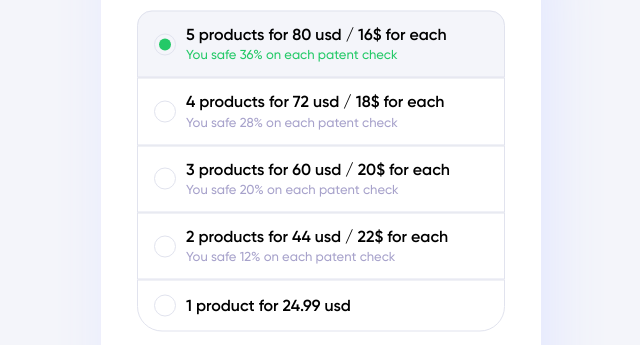
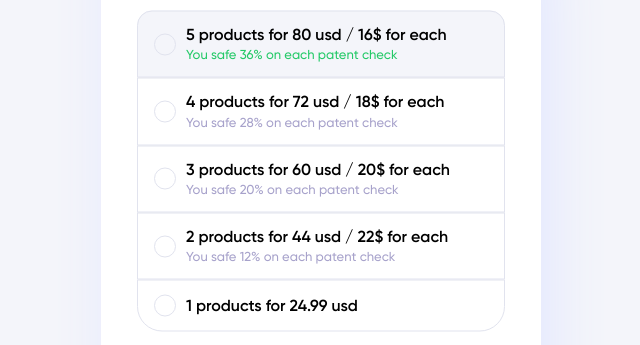
Before and after one commit to Fpsska/web-ui-task, a plain HTML site: page assets/html/products.html in a window 1280 px wide. Both pictures are taken after a click on the element 640 px from the left and 255 px from the top of the page. Shown: the part 211-556 px from the top of the page, 319-959 px from the left. Drawn offline with Linux system fonts and the light colour scheme.

Commit message:
REFACTORING: overwrite logic of render choose__column HTML-elements

```diff
--- a/assets/html/products.html
+++ b/assets/html/products.html
@@ -29,52 +29,7 @@
                         <span class="subtitle">The more items you check, the better the price.</span>
                     </div>
 
-                    <div class="form-choose__section_2">
-
-                        <fieldset class="form-choose__column">
-                            <input class="form-choose__input" type="radio" name="product">
-                            <span class="custom-radio"></span>
-                            <label class="form-choose__text">
-                                <span class="form-choose__title">5 products for 80 usd / 16$ for each</span>
-                                <span class="form-choose__subtitle">You safe 36% on each patent check</span>
-                            </label>
-                        </fieldset>
-
-                        <fieldset class="form-choose__column">
-                            <input class="form-choose__input" type="radio" name="product">
-                            <span class="custom-radio"></span>
-                            <label class="form-choose__text">
-                                <span class="form-choose__title">4 products for 72 usd / 18$ for each</span>
-                                <span class="form-choose__subtitle">You safe 28% on each patent check</span>
-                            </label>
-                        </fieldset>
-
-                        <fieldset class="form-choose__column">
-                            <input class="form-choose__input" type="radio" name="product">
-                            <span class="custom-radio"></span>
-                            <label class="form-choose__text">
-                                <span class="form-choose__title">3 products for 60 usd / 20$ for each</span>
-                                <span class="form-choose__subtitle">You safe 20% on each patent check</span>
-                            </label>
-                        </fieldset>
-
-                        <fieldset class="form-choose__column">
-                            <input class="form-choose__input" type="radio" name="product">
-                            <span class="custom-radio"></span>
-                            <label class="form-choose__text">
-                                <span class="form-choose__title">2 products for 44 usd / 22$ for each</span>
-                                <span class="form-choose__subtitle">You safe 12% on each patent check</span>
-                            </label>
-                        </fieldset>
-
-                        <fieldset class="form-choose__column">
-                            <input class="form-choose__input" type="radio" name="product">
-                            <span class="custom-radio"></span>
-                            <label class="form-choose__text">
-                                <span class="form-choose__title">1 product for 24.99 usd</span>
-                            </label>
-                        </fieldset>
-                    </div>
+                    <div class="form-choose__section_2"></div>
 
                     <div class="form-choose__section_3">
                         <button class="btn form-choose__button" type="submit" disabled>Continue</button>
--- a/assets/js/main.js
+++ b/assets/js/main.js
@@ -1,79 +1,125 @@
 document.addEventListener("DOMContentLoaded", () => {
-    const productTemplates = document.querySelectorAll(".form-choose__column");
-    const productLabels = document.querySelectorAll(".form-choose__subtitle");
-    const productInputs = document.querySelectorAll(".form-choose__input");
+    generateProductTemplates(products); // TODO: run if current page is products.html
+    handleSelectProduct();
+})
 
-    productTemplates.forEach(item => {
-        item.addEventListener("click", () => {
-            productTemplates.forEach(item => item.classList.remove("selected"));
-            productLabels.forEach(item => item.classList.remove("selected"));
-            productInputs.forEach(item => item.removeAttribute("checked"));
+const products = [
+    {
+        id: 'uu_id_1',
+        items: 1,
+        price: {
+            full: 24.99,
+        },
+        isSelected: false
+    },
+    {
+        id: 'uu_id_2',
+        items: 2,
+        price: {
+            full: 44,
+            each: 22,
+            benefit: 12
+        },
+        isSelected: false
+    },
+    {
+        id: 'uu_id_3',
+        items: 3,
+        price: {
+            full: 60,
+            each: 20,
+            benefit: 20
+        },
+        isSelected: false
+    },
+    {
+        id: 'uu_id_4',
+        items: 4,
+        price: {
+            full: 72,
+            each: 18,
+            benefit: 28
+        },
+        isSelected: false
+    },
+    {
+        id: 'uu_id_5',
+        items: 5,
+        price: {
+            full: 80,
+            each: 16,
+            benefit: 36
+        },
+        isSelected: false
+    }
+]
 
-            // /. deleting classes / attribute by onClick event
+const generateProductTemplates = (productsArray) => {
+    const productWrapper = document.querySelector('.form-choose__section_2');
 
-            item.classList.add("selected");
+    if (!productWrapper || !products?.length) return;
 
-            const targetProductTemplateIdx = Array.from(productTemplates).indexOf(item); // get the index of each form-choose__column item
-
-            if (productLabels[targetProductTemplateIdx]) {               // assigns the selected class if there is no form-choose__subtitle class
-                productLabels[targetProductTemplateIdx].classList.add("selected");
+    const getProductTemplate = (data) => {
+        const product = document.createElement('fieldset');
+        product.classList.add('form-choose__column');
+        product.innerHTML = `
+            <input class="form-choose__input" type="radio" name="product" checked=${data.isSelected}>
+            <span class="custom-radio"></span>
+            <label class="form-choose__text">
+                <span class="form-choose__title">${data.items} products for ${data.price.full} usd ${data.price.benefit ? `/ ${data.price.each}$ for each` : ''}</span>
+                ${data.price.benefit ? `<span class="form-choose__subtitle">You safe ${data.price.benefit}% on each patent check</span>` : ''}
+            </label>
+        `
+        return product;
     }
 
-            const reverseIdx = Array.from(productTemplates).reverse().indexOf(item) // reverse the array to display the product in the correct order
-            switchNumber(reverseIdx + 1);                                     // add 1 element to the reversed array (form__fieldset block)
-
-            productInputs[targetProductTemplateIdx].setAttribute("checked", "");  // sets the checked attribute of the selected INPUT element based on the index
-            switchButton.removeAttribute("disabled");         // makes the Continue button interactive (disabled by default)
-        })
-    });
-
-    // /. active products
-
-    const switchButton = document.querySelector(".form-choose__button");
-    const content = document.querySelector(".content");
-    const formChoose = document.querySelector(".form-choose");
-
-    switchButton.addEventListener("click", () => {  // changes the order of displaying blocks by pressing the Continue button
-        content.style.display = "block";
-        formChoose.style.display = "none";
-    })
-
-    const switchNumber = (number) => {            // function for creating the required number of elements form__fieldset
-        const productTemplate = document.querySelector(".form__fieldset").cloneNode(true);  // clones the selected HTML structure of the first form__fieldset element
-        const parentTemplate = document.querySelector(".content__section_1");
-
-        while (parentTemplate.firstChild) {       // clears the list of form__fieldset elements
-            parentTemplate.removeChild(parentTemplate.firstChild);
-        }
-        parentTemplate.appendChild(productTemplate); // creates the first element
-
-        // /. resetting the product list
-
-        for (let i = 2; i <= number; i++) {
-            let productTemplate = document.querySelector(".form__fieldset").cloneNode(true);
-
-            productTemplate.querySelector(".title").innerText = `Product ${i}`;              // change the text content of the .title child
-            parentTemplate.appendChild(productTemplate);                                     // adds a new modified block element to the end of the list of children
-            productTemplate.setAttribute("data-mark", `${i}`);
+    [...productsArray.reverse()].forEach((item) => productWrapper.appendChild(getProductTemplate(item)));
 }
 
-        // /. dublicate template
+// const switchNumber = (number) => {
+//     // function for creating the required number of elements form__fieldset
+//     const productTemplate = document.querySelector(".form__fieldset").cloneNode(true);  // clones the selected HTML structure of the first form__fieldset element
+//     const parentTemplate = document.querySelector(".content__section_1");
 
-        let counter = number;  // current number of items in the cart
-        const productBlocks = document.querySelectorAll(".form__fieldset");
+//     // while (parentTemplate.firstChild) {       // clears the list of form__fieldset elements
+//     //     parentTemplate.removeChild(parentTemplate.firstChild);
+//     // }
+//     parentTemplate.appendChild(productTemplate); // creates the first element
 
-        productBlocks.forEach(item => {
-            item.querySelector(".btn-close").addEventListener("click", () => {
-                if (item.parentNode) item.parentNode.removeChild(item);
+//     // /. resetting the product list
 
-                counter -= 1;
-                payGenerate(counter);
-            })
-        })
+//     for (let i = 2; i <= number; i++) {
+//         let productTemplate = document.querySelector(".form__fieldset").cloneNode(true);
 
-        // /.remove product
+//         productTemplate.querySelector(".title").innerText = `Product ${i}`;              // change the text content of the .title child
+//         parentTemplate.appendChild(productTemplate);                                     // adds a new modified block element to the end of the list of children
+//         productTemplate.setAttribute("data-mark", `${i}`);
+//     }
+
+//     // /. dublicate template
+
+//     let counter = number;  // current number of items in the cart
+//     const productBlocks = document.querySelectorAll(".form__fieldset");
+
+//     productBlocks.forEach(item => {
+//         item.querySelector(".btn-close").addEventListener("click", () => {
+//             if (item.parentNode) item.parentNode.removeChild(item);
+
+//             counter -= 1;
+//             payGenerate(counter);
+//         })
+//     })
+
+//     // /.remove product
+
+
+
+
+// }
+
 
 const payGenerate = (value) => {
+    // /.price change
     const contentButton = document.querySelector(".content__btn");
     const sumArr = [24.99, 44, 60, 72, 80];  // price list
 
@@ -88,10 +134,47 @@ document.addEventListener("DOMContentLoaded", () => {
     }
 }
 
-        payGenerate(number);
+const handleSelectProduct = () => {
+    const productTemplates = document.querySelectorAll(".form-choose__column");
+    const productLabels = document.querySelectorAll(".form-choose__subtitle");
+    const productInputs = document.querySelectorAll(".form-choose__input");
 
-        // /.price change
+    const content = document.querySelector(".content");
+    const productForm = document.querySelector(".form-choose");
+    const productFormButton = document.querySelector(".form-choose__button");
 
+    productFormButton.addEventListener("click", () => {
+        // changes the order of displaying blocks by pressing the Continue button
+        content.style.display = "block";
+        productForm.style.display = "none";
+    })
+
+    productTemplates.forEach(item => {
+        item.addEventListener("click", () => {
+            productTemplates.forEach(item => item.classList.remove("selected"));
+            productLabels.forEach(item => item.classList.remove("selected"));
+            productInputs.forEach(item => item.removeAttribute("checked"));
+
+            // /. deleting classes / attribute by onClick event
+
+            item.classList.add("selected");
+
+            const targetProductTemplateIdx = Array.from(productTemplates).indexOf(item); // get the index of each form-choose__column item
+
+            if (productLabels[targetProductTemplateIdx]) {
+                // assigns the selected class if there is no form-choose__subtitle class
+                productLabels[targetProductTemplateIdx].classList.add("selected");
             }
 
+            if (productInputs[targetProductTemplateIdx]) {
+                // sets the checked attribute of the selected INPUT element based on the index
+                productInputs[targetProductTemplateIdx].setAttribute("checked", "");
+            }
+
+            productFormButton.removeAttribute("disabled"); // makes the Continue button interactive (disabled by default)
+
+            // const reverseIdx = Array.from(productTemplates).reverse().indexOf(item) // reverse the array to display the product in the correct order
+            // switchNumber(reverseIdx + 1);  // add 1 element to the reversed array (form__fieldset block)
         })
+    });
+}
```
Lines whose indentation alone changed are shown as unchanged.
